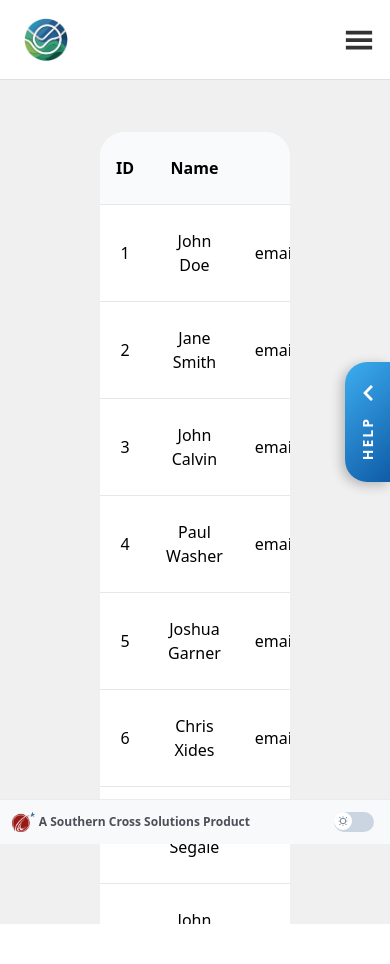
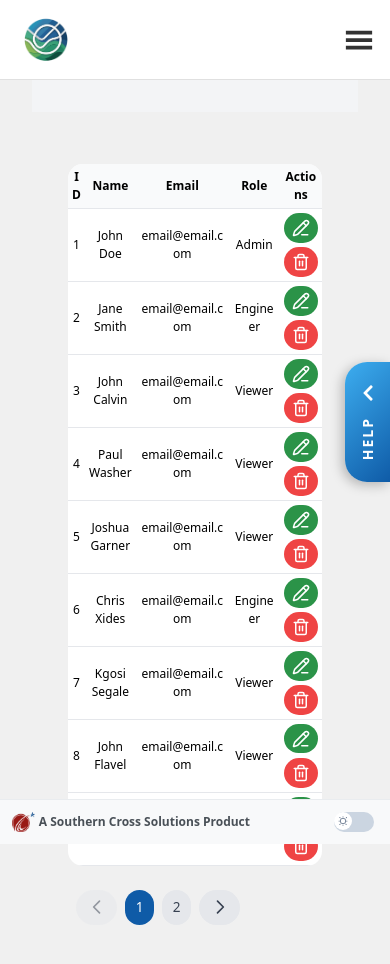
Before and after one commit to COS301-SE-2025/Swift-Signals, a React (Vite) app in the folder frontend/: page /Users in a window 390 px wide. Shown: the top 964 px of the page. Before the commit the page ends 908 px from the top, so only its background shows below. Built offline with nearby package versions, Linux system fonts and the light colour scheme.

Commit message:
Responsive Design Updates for Users Page

```diff
--- a/frontend/src/pages/Users.tsx
+++ b/frontend/src/pages/Users.tsx
@@ -203,7 +203,7 @@ const Users = () => {
     <div className="userBody min-h-screen bg-gray-100">
       <Navbar />
       <div className="user-main-content flex-grow">
-        <div className="max-w-6xl mx-auto px-4 py-8">
+        <div className="usersDisp max-w-6xl mx-auto px-4 py-8">
           <UsersTable
             users={currentUsers}
             onEdit={handleEdit}
--- a/frontend/src/styles/Users.css
+++ b/frontend/src/styles/Users.css
@@ -22,3 +22,165 @@
     margin-top: 0px;
   }
 }
+
+/* Extra large screens (≥ 1600px) */
+@media screen and (min-width: 1600px) {
+  /* Add your styles for very large desktop screens here */
+
+}
+
+/* Large desktops (1400px – 1599px) */
+@media screen and (max-width: 1599px) and (min-width: 1400px) {
+  /* Add your styles for large desktops here */
+}
+
+/* Standard desktops (1200px – 1399px) */
+@media screen and (max-width: 1399px) and (min-width: 1200px) {
+  .usersPaging {
+    gap: 0.5rem;
+    justify-content: center;
+    flex-wrap: wrap;
+    padding: 0.5rem;
+    margin-bottom: 100px;
+  }
+
+  .usersPaging button,
+  .usersPaging span {
+    padding: 0.4rem 0.6rem;
+    font-size: 0.85rem;
+  }
+
+  .userBody .user-main-content {
+    height: 100%;
+  }
+}
+
+/* Small desktops & large tablets (992px – 1199px) */
+@media screen and (max-width: 1199px) and (min-width: 992px) {
+  .usersPaging {
+    gap: 0.5rem;
+    justify-content: center;
+    flex-wrap: wrap;
+    padding: 0.5rem;
+    margin-bottom: 100px;
+  }
+
+  .usersPaging button,
+  .usersPaging span {
+    padding: 0.4rem 0.6rem;
+    font-size: 0.85rem;
+  }
+
+  .userBody .user-main-content {
+    height: 100%;
+  }
+}
+
+/* Tablets (768px – 991px) */
+@media screen and (max-width: 991px) and (min-width: 768px) {
+  .usersPaging {
+    gap: 0.5rem;
+    justify-content: center;
+    flex-wrap: wrap;
+    padding: 0.5rem;
+    margin-bottom: 100px;
+  }
+
+  .usersPaging button,
+  .usersPaging span {
+    padding: 0.4rem 0.6rem;
+    font-size: 0.85rem;
+  }
+
+  .userBody .user-main-content {
+    height: 100%;
+  }
+}
+
+/* Large phones / small tablets (576px – 767px) */
+@media screen and (max-width: 767px) and (min-width: 576px) {
+  .usersPaging {
+    gap: 0.5rem;
+    justify-content: center;
+    flex-wrap: wrap;
+    padding: 0.5rem;
+    margin-bottom: 100px;
+  }
+
+  .usersPaging button,
+  .usersPaging span {
+    padding: 0.4rem 0.6rem;
+    font-size: 0.85rem;
+  }
+
+  .userBody .user-main-content {
+    height: 100%;
+  }
+}
+
+/* Phones (≤ 575px) */
+@media screen and (max-width: 575px) {
+  .usersPaging {
+    gap: 0.5rem;
+    justify-content: center;
+    flex-wrap: wrap;
+    padding: 0.5rem;
+    margin-bottom: 100px;
+  }
+
+  .usersPaging button,
+  .usersPaging span {
+    padding: 0.4rem 0.6rem;
+    font-size: 0.85rem;
+  }
+
+  .userBody .user-main-content {
+    height: 100%;
+  }
+}
+
+/* Very small devices (≤ 400px) */
+@media screen and (max-width: 400px) {
+  /* Add your styles for very small devices here */
+}
+
+/* Pagination responsive fix */
+.usersPaging {
+  flex-wrap: wrap; /* Allow buttons to wrap on smaller screens */
+}
+
+@media screen and (max-width: 767px) {
+  .usersPaging {
+    gap: 0.5rem;
+    justify-content: center;
+    flex-wrap: wrap;
+    padding: 0.5rem;
+  }
+
+  .usersPaging button,
+  .usersPaging span {
+    padding: 0.4rem 0.6rem;
+    font-size: 0.85rem;
+  }
+
+  .userBody .user-main-content {
+    position: relative; /* Prevent fixed clipping */
+    min-height: calc(100vh - 80px);
+    height: auto;
+    align-items: stretch; /* Ensure content fills width */
+  }
+}
+
+/* Very small devices */
+@media screen and (max-width: 400px) {
+  .usersPaging {
+    overflow-x: auto; /* Allow horizontal scroll if needed */
+    white-space: nowrap;
+    flex-wrap: nowrap;
+    justify-content: flex-start;
+  }
+
+  .usersPaging::-webkit-scrollbar {
+    display: none;
+  }
+}
--- a/frontend/src/styles/UsersTable.css
+++ b/frontend/src/styles/UsersTable.css
@@ -2,6 +2,15 @@
   width: calc(100vw - 200px);
   justify-self: center;
   border-radius: 25px;
+  overflow-x: auto;
+}
+
+.usersTable {
+  min-width: 600px;
+}
+
+.usersTable th, .usersTable td {
+  white-space: nowrap;
 }
 
 .dark .usersTable th {
@@ -14,14 +23,83 @@
   color: #E6EDF3;
 }
 
+/* Medium/small desktops */
 @media screen and (max-width: 1400px) and (max-height: 800px) {
   .usersTablePage {
     width: calc(100vw - 100px);
-    justify-self: center;
-    border-radius: 25px;
   }
-
   .user-main-content {
     margin-top: 0px;
   }
 }
+
+/* Tablets and below */
+@media screen and (max-width: 991px) {
+  .usersTablePage {
+    width: 100%;
+    border-radius: 15px;
+    overflow-x: auto;
+  }
+
+  .usersTable {
+    min-width: 500px;
+  }
+
+  .usersTable th, .usersTable td {
+    padding: 0.5rem;
+    font-size: 0.9rem;
+  }
+}
+
+/* Phones */
+@media screen and (max-width: 575px) {
+  .usersTablePage {
+    width: 100%;
+    display: flex;
+    justify-content: center;
+    overflow-x: hidden;
+  }
+
+  .usersTable {
+    width: 100%;
+    min-width: unset !important;
+    table-layout: fixed;
+    border-collapse: collapse;
+  }
+
+  .usersTable th,
+  .usersTable td {
+    padding: 0.25rem;
+    font-size: 0.75rem;
+    white-space: normal;
+    word-break: break-word;
+    text-align: center;
+  }
+
+  .usersTable th:nth-child(5),
+  .usersTable td:nth-child(5) {
+    display: none;
+  }
+
+  .usersTable th:nth-child(1),
+  .usersTable td:nth-child(1) { width: 10%; }
+  .usersTable th:nth-child(2),
+  .usersTable td:nth-child(2) { width: 30%; }
+  .usersTable th:nth-child(3),
+  .usersTable td:nth-child(3) { width: 55%; }
+  .usersTable th:nth-child(4),
+  .usersTable td:nth-child(4) { width: 30%; }
+  .usersTable th:nth-child(6),
+  .usersTable td:nth-child(6) { width: 25%; }
+
+  .usersTable td:last-child .flex {
+    flex-direction: column;
+    gap: 0.3rem;
+  }
+
+  .usersTable td:last-child button {
+    width: 100%;
+    justify-content: center;
+    padding: 0.3rem;
+  }
+}
```
